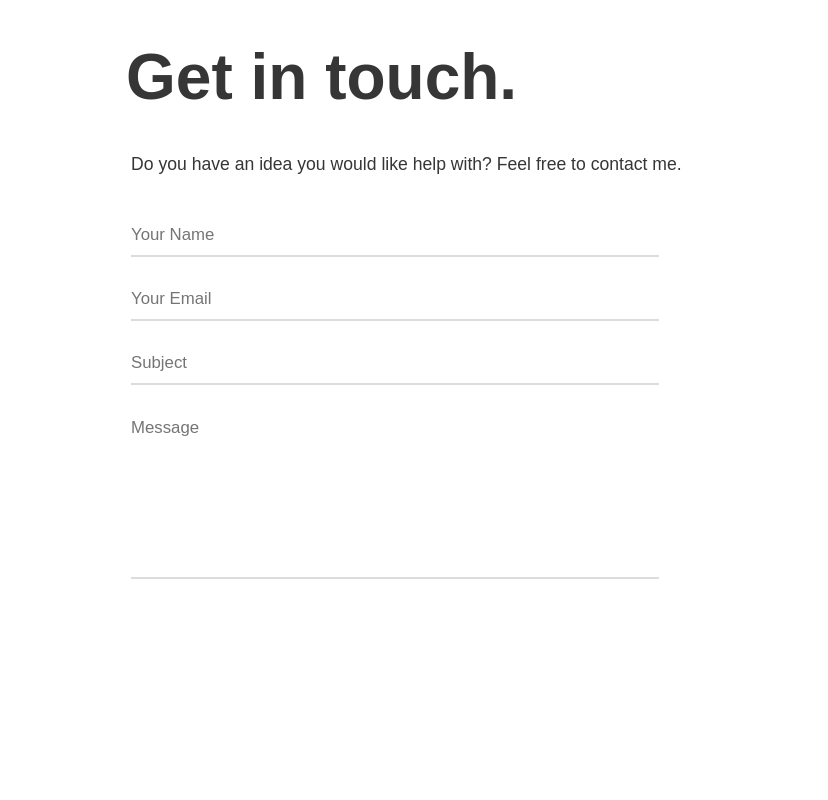
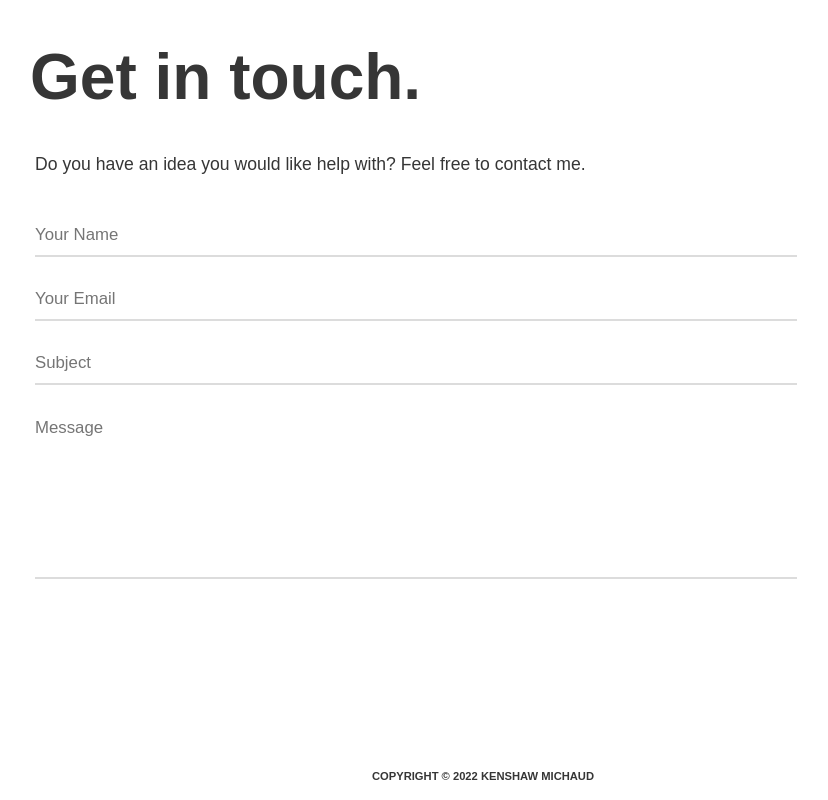
Before and after one commit to ken862734801/ken862734801.github.io, a React (Create React App) app: page / in a window 1280 px wide. Shown: the whole page, without its empty margins (157-985 px from the left). Built offline with nearby package versions, Linux system fonts and the light colour scheme.

Commit message:
Beginning the footer structure

```diff
--- a/src/App.js
+++ b/src/App.js
@@ -1,11 +1,14 @@
 import './App.css';
-import Contact from './components/Contact/contact';
+import { BrowserRouter, Routes, Route, NavLink } from "react-router-dom";
+import Contact from './components/Contact';
+import Footer from './components/Footer';
 
 function App() {
 
   return (
     <div className='container' id="container">
       <Contact/>
+      <Footer/>
     </div>
   );
 
--- a/src/components/Contact/contact.css
+++ b/src/components/Contact/contact.css
@@ -12,8 +12,11 @@ h1{
     color:var(--font);
     text-indent: -5px;
 }
+main{
+    min-height:100vh;
+}
 .contact-container {
-    width:55%;
+    width:70%;
     min-width:400px;
     margin: 0 auto;
     padding:40px 0px;
@@ -27,7 +30,7 @@ h1{
     padding:5px 0px;
     margin: 22px 0px;
     border-bottom:2px solid gainsboro;
-    width:75%;
+    width:85%;
     min-width:400px;
 }
 .form-input-container > input{
@@ -41,7 +44,7 @@ h1{
     padding:5px 0px;
     margin: 28px 0px;
     border-bottom:2px solid gainsboro;
-    width:75%;
+    width:85%;
     min-width:400px;
 }
 textarea{
--- a/src/components/Contact/contact.jsx
+++ b/src/components/Contact/index.jsx
@@ -1,5 +1,6 @@
 import React from 'react';
 import './contact.css';
+
 
 function Contact () {
     return (
--- /dev/null
+++ b/src/components/Footer/footer.css
@@ -0,0 +1,24 @@
+:root{
+    --font: #363636;
+}
+
+footer{
+    text-align: center;
+    width:100%;
+    padding:10px 0px;
+    margin-top:-40px;
+}
+.footer-container{
+    display:flex;
+    align-items: center;
+    justify-content: space-around;
+    width:40%;
+    min-width:400px;
+    margin: 0 auto;
+}
+.copyright-container > p{
+    color:var(--font);
+    font-weight: bold;
+    font-family: Arial, Helvetica, sans-serif;
+    font-size: 0.7em;
+}
--- /dev/null
+++ b/src/components/Footer/index.jsx
@@ -0,0 +1,16 @@
+import React from "react";
+import './footer.css';
+
+function Footer () {
+    return (
+        <footer>
+            <div className="footer-container">
+                <div className="copyright-container">
+                    <p>COPYRIGHT © 2022 KENSHAW MICHAUD</p>
+                </div>
+            </div>
+        </footer>
+    )
+}
+
+export default Footer;
```
Also changed, not shown: src/components/Header/index.jsx (renamed from src/components/Header/header.jsx), src/components/Images/instagram.png (added).
